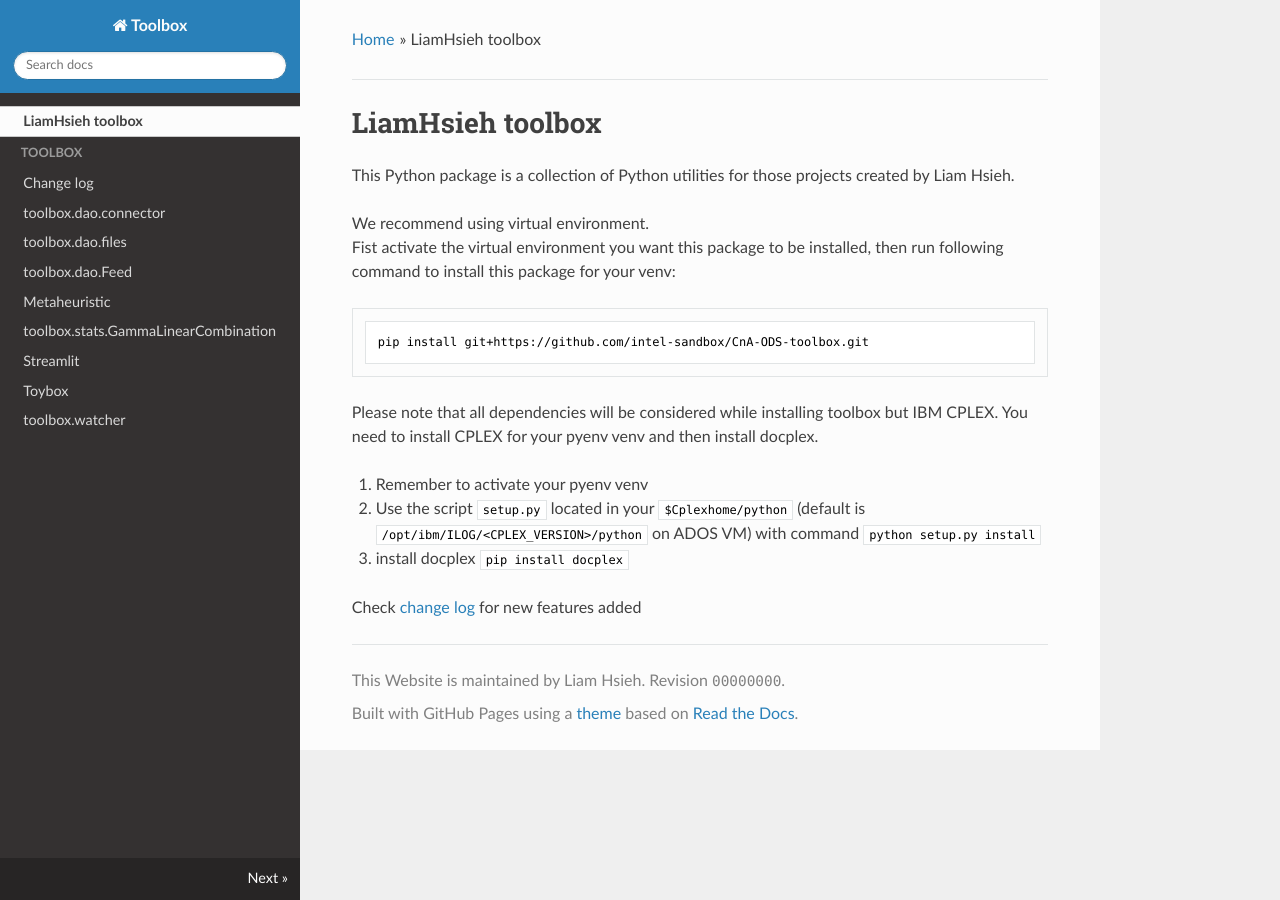
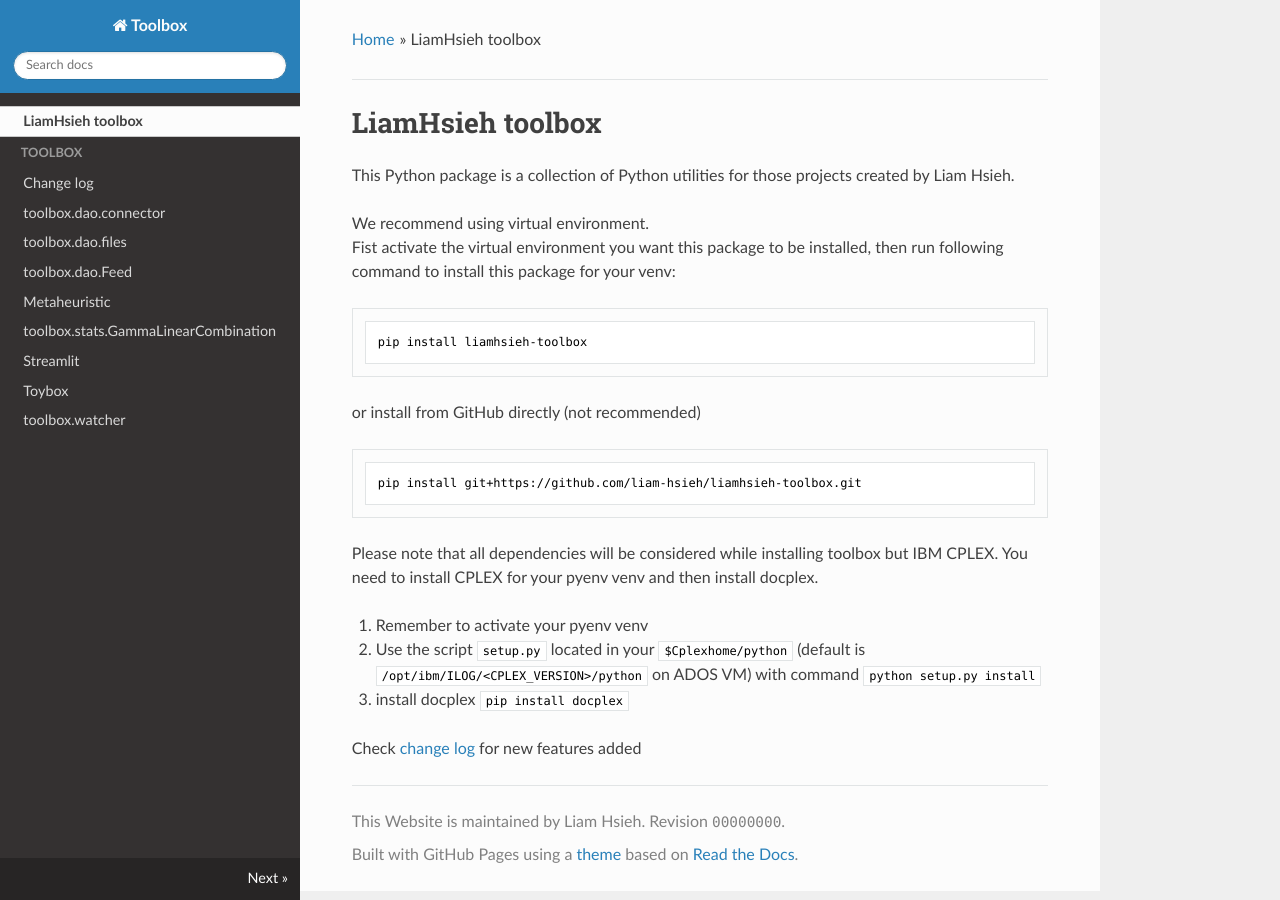
Before and after one commit to liam-hsieh/liamhsieh-toolbox, a Jekyll site: the page built from index.md, in a window 1280 px wide. Built offline with Jekyll 4.4.1, drawn with Linux system fonts in a browser that asks for light colours; nearby versions of some CDN libraries; our own code applies the rules of GitHub Pages for plain Markdown files.

Commit message:
update installation

````diff
--- a/index.md
+++ b/index.md
@@ -5,7 +5,11 @@ This Python package is a collection of Python utilities for those projects creat
 We recommend using virtual environment.
 Fist activate the virtual environment you want this package to be installed, then run following command to install this package for your venv:
 ```bash
-pip install git+https://github.com/intel-sandbox/CnA-ODS-toolbox.git
+pip install liamhsieh-toolbox
+```
+or install from GitHub directly (not recommended)
+```bash
+pip install git+https://github.com/liam-hsieh/liamhsieh-toolbox.git
 ```
 
 Please note that all dependencies will be considered while installing toolbox but IBM CPLEX.
@@ -15,4 +19,4 @@ You need to install CPLEX for your pyenv venv and then install docplex.
 2. Use the script `setup.py` located in your `$Cplexhome/python` (default is `/opt/ibm/ILOG/<CPLEX_VERSION>/python` on ADOS VM) with command `python setup.py install`
 3. install docplex `pip install docplex`
 
-Check [change log](/toolbox/change_log) for new features added
+Check [change log](liamhsieh-toolbox/toolbox/change_log) for new features added
````
